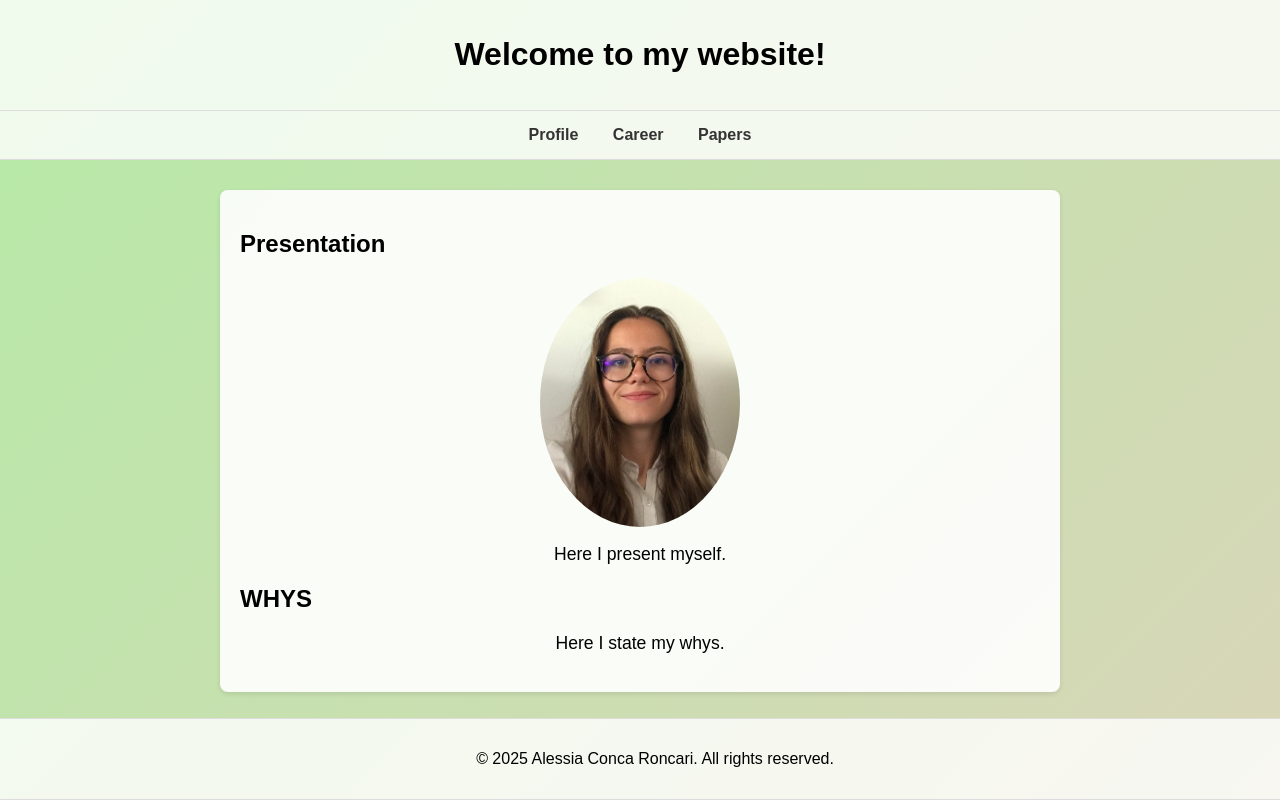
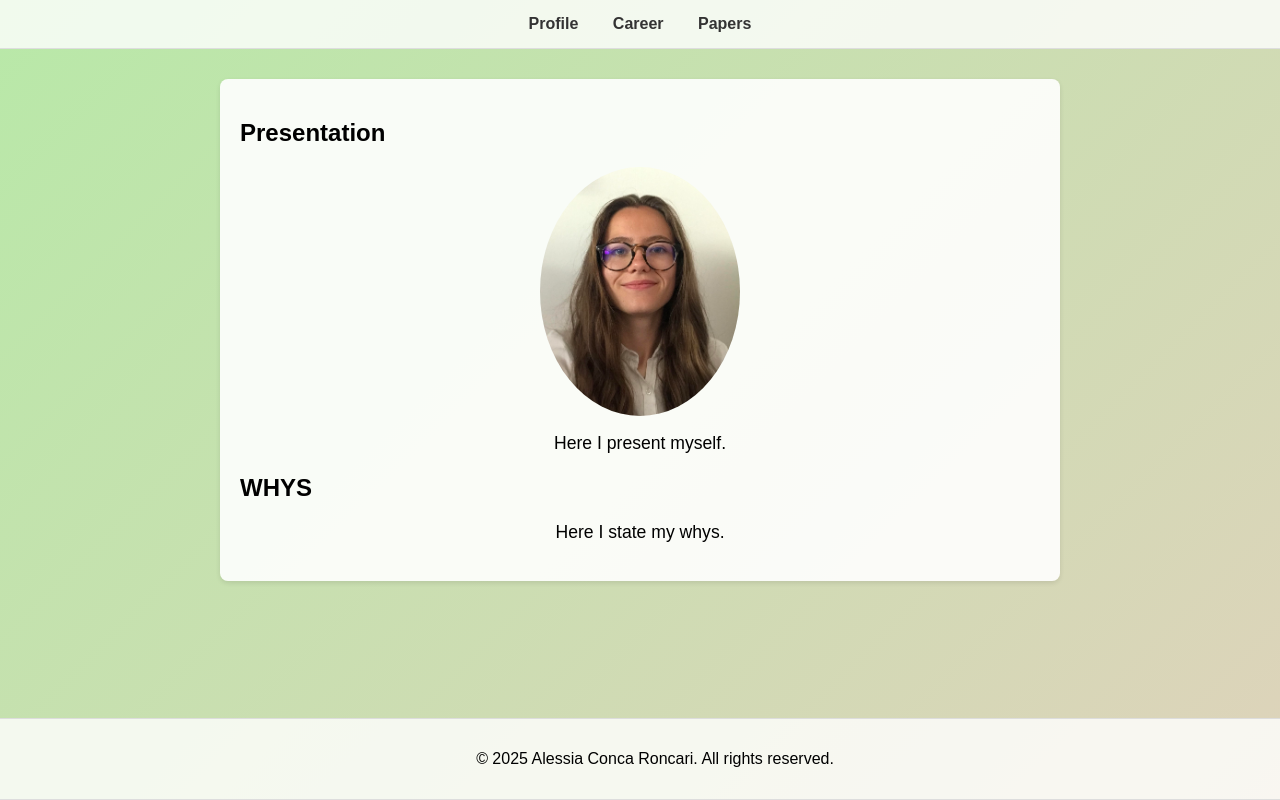
Before and after one commit to AlessiaConca/AlessiaConca.github.io, a plain HTML site: page profile.html in a window 1280 px wide. Drawn offline with Linux system fonts and the light colour scheme.

Commit message:
Update profile.html

```diff
--- a/profile.html
+++ b/profile.html
@@ -58,10 +58,9 @@
   </style>
 </head>
 <body>
-  <header>
+<!--   <header>
     <h1>Welcome to my website!</h1>
-    <!-- <p>Welcome to my website!</p> -->
-  </header>
+   </header> -->
 
   <nav>
     <a href="profile.html">Profile</a>
```
